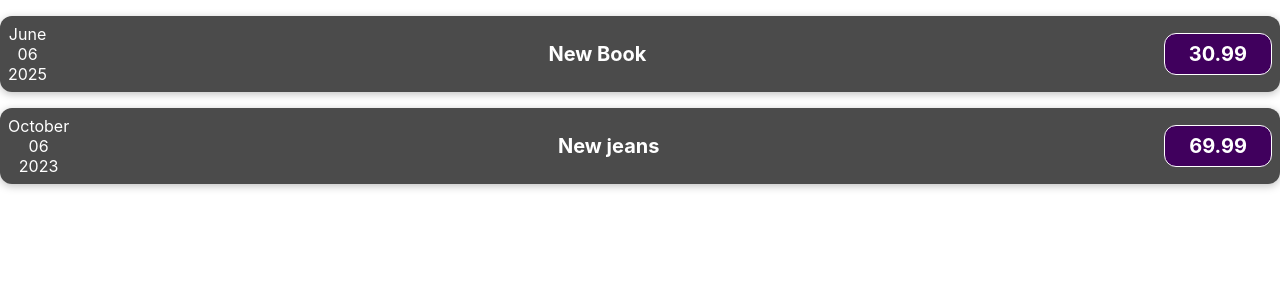
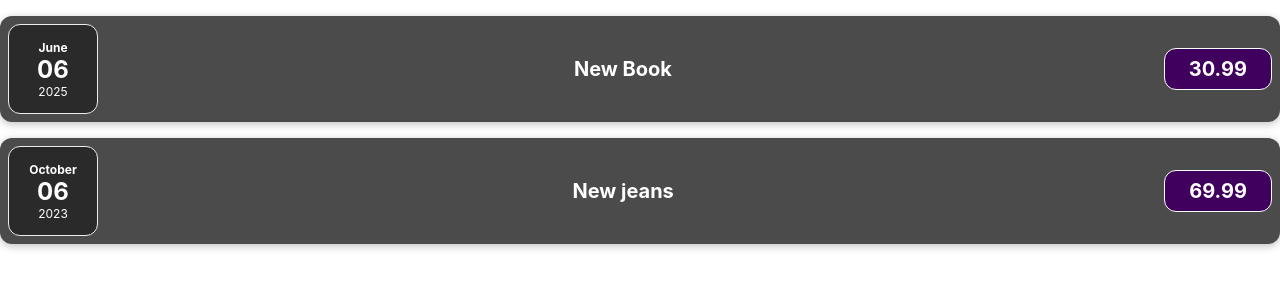
Before and after one commit to annubella/expenses, a React (Create React App) app: page / in a window 1280 px wide. Shown: the top 300 px of the page. Built offline with nearby package versions, Linux system fonts and the light colour scheme.

Commit message:
abikomponendi kujundus

```diff
--- a/src/components/ExpenseDate.js
+++ b/src/components/ExpenseDate.js
@@ -6,10 +6,10 @@
     const year = props.date.getFullYear()
 
     return (
-        <div>
-            <div>{month}</div>
-            <div>{day}</div>
-            <div>{year}</div>
+        <div class='expense-date'>
+            <div class='expense-date__month'>{month}</div>
+            <div class='expense-date__day'>{day}</div>
+            <div class='expense-date__year'>{year}</div>
         </div>
     )
 }
--- a/src/components/ExpenseItem.css
+++ b/src/components/ExpenseItem.css
@@ -55,3 +55,29 @@
         padding: 0.5rem 1.5rem;
     }
 }
+.expense-date {
+    display: flex;
+    flex-direction: column;
+    width: 5.5rem;
+    height: 5.5rem;
+    border: 1px solid #ececec;
+    background-color: #2a2a2a;
+    color: white;
+    border-radius: 12px;
+    align-items: center;
+    justify-content: center;
+}
+
+.expense-date__month {
+    font-size: 0.75rem;
+    font-weight: bold;
+}
+
+.expense-date__year {
+    font-size: 0.75rem;
+}
+
+.expense-date__day {
+    font-size: 1.5rem;
+    font-weight: bold;
+}
```
